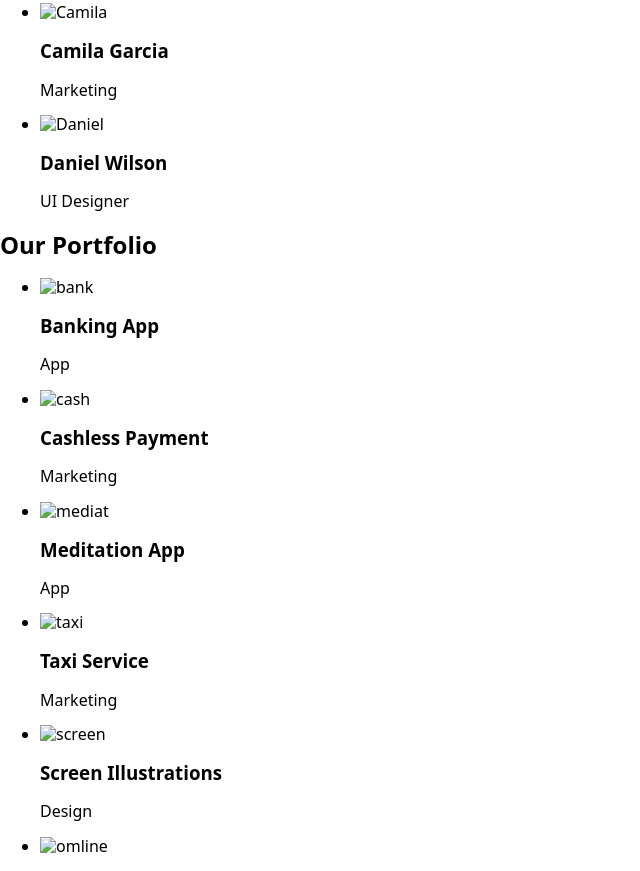
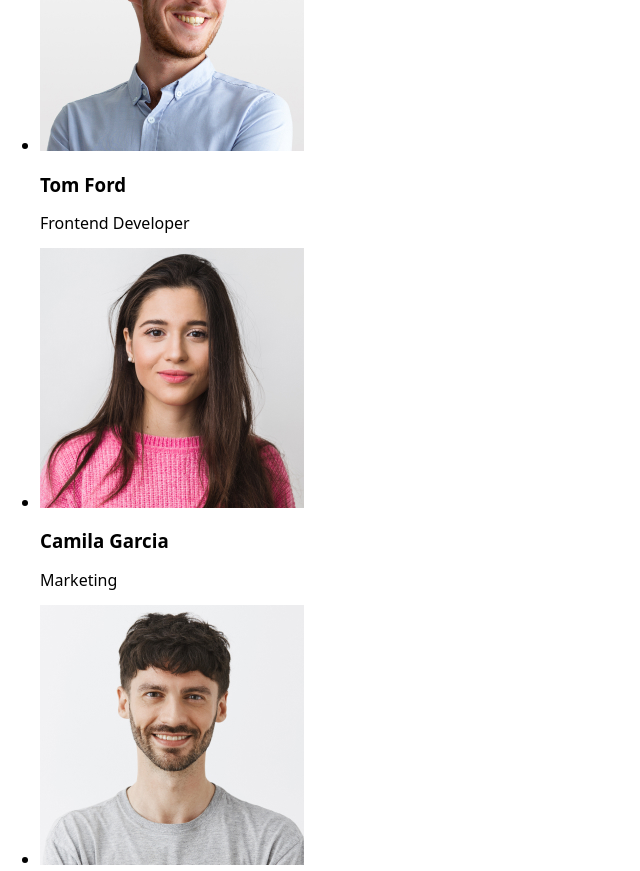
Before and after one commit to Raemmo/goit-markup-hw-03, a plain HTML site: page index.html in a window 1280 px wide. Shown: the part 860-1731 px from the top of the page, without its empty margins (0-640 px from the left). Drawn offline with nearby package versions, Linux system fonts and the light colour scheme.

Commit message:
фікс

```diff
--- a/index.html
+++ b/index.html
@@ -106,7 +106,7 @@
 
 
             <li class=" teams ">
-              <img  src="." alt="Tom"
+              <img  src="/imeges/tom.jpg" alt="Tom"
             width="264"
               height="260"/>
              <h3 class="section-title">Tom Ford</h3>
@@ -115,14 +115,14 @@
 
 
             <li class=" teams ">
-              <img  src="./gamila.jpg" alt="Camila"
+              <img  src="./imeges/gamila.jpg" alt="Camila"
             width="264"
               height="260"/>
              <h3 class="section-title"> Camila Garcia</h3>
            <p class="section-text"> Marketing</p>
              </li>
 
-            <li class=" teams "> <img src="./danial.jpg"  alt="Daniel"
+            <li class=" teams "> <img src="./imeges/danial.jpg"  alt="Daniel"
             width="264"
               height="260"/>
             <h3 class="section-title">Daniel Wilson</h3>
@@ -136,14 +136,14 @@
             <h2 class="title-text">Our Portfolio</h2>
             <ul>
               <li>
-                <img src="./bank.jpg" alt="bank"  width="360"
+                <img src="./imeges/bank.jpg" alt="bank"  width="360"
                 height="300">
                 <h3 class="section-title">Banking App</h3>
                 <p class="section-text" >App</p>
               </li>
 
               <li>
-                <img src="./cash.jpg" alt="cash"  width="360"
+                <img src="./imeges/cash.jpg" alt="cash"  width="360"
                 height="300">
                 <h3 class="section-title">Cashless Payment</h3>
                 <p class="section-text">Marketing</p>
@@ -151,27 +151,27 @@
               </li>
 
               <li>
-                <img src="./mediat.jpg" alt="mediat"  width="360"
+                <img src="./imeges/mediat.jpg" alt="mediat"  width="360"
                 height="300">
               <h3 class="section-title">Meditation App</h3>
               <p class="section-text">App</p>
               </li>
 
               <li>
-                <img src="./taxi.jpg" alt="taxi" width="360"   height="300">
+                <img src="./imeges/taxi.jpg" alt="taxi" width="360"   height="300">
               <h3 class="section-title">Taxi Service</h3>
               <p class="section-text">Marketing</p>
               </li>
 
               <li>
-                <img src="./screen.jpg" alt="screen"  width="360"
+                <img src="./imeges/screen.jpg" alt="screen"  width="360"
                 height="300">
                 <h3 class="section-title">Screen Illustrations</h3>
                 <p class="section-text">Design</p>
               </li>
 
               <li>
-                <img src="./online.jpg" alt="omline"  width="360"
+                <img src="./imeges/online.jpg" alt="omline"  width="360"
                 height="300">
                 <h3 class="section-title">Online Courses</h3>
                 <p class="section-text">Marketing</p>
```
